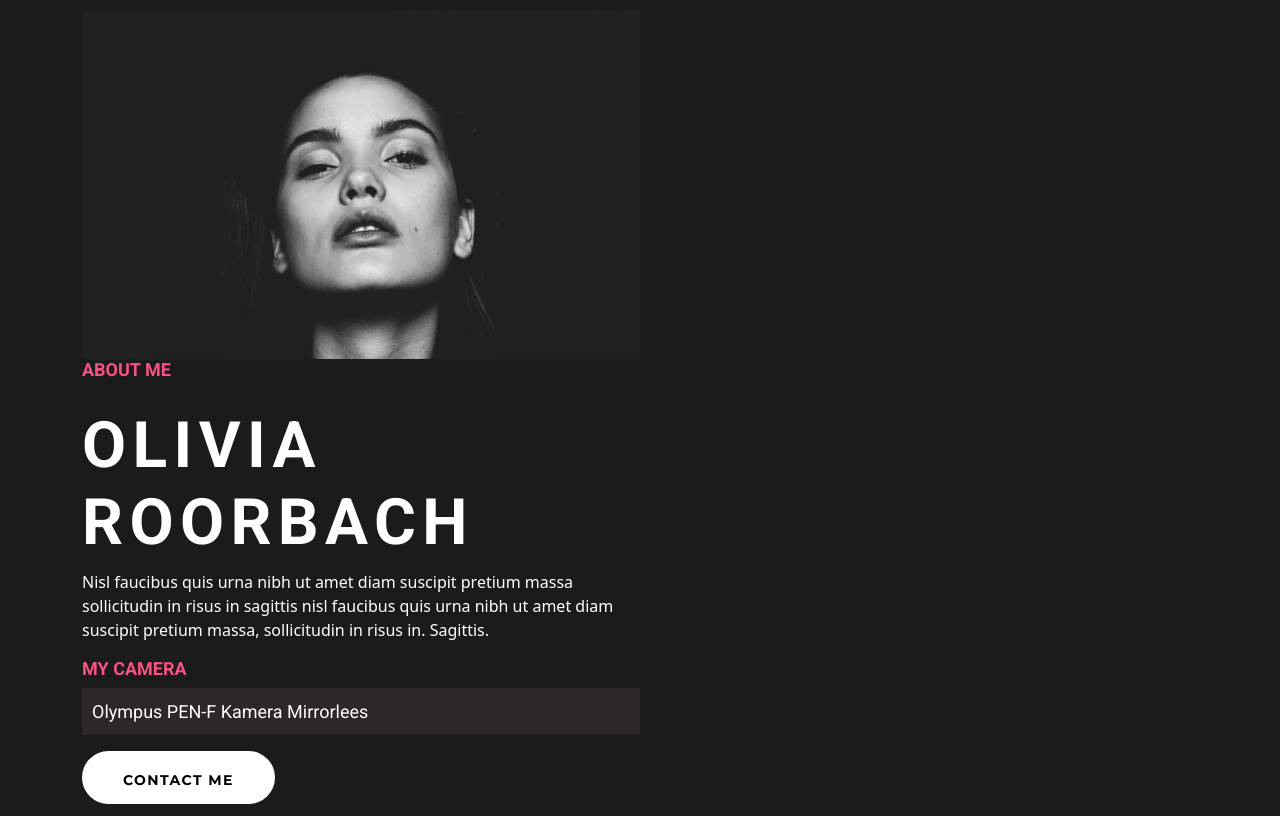
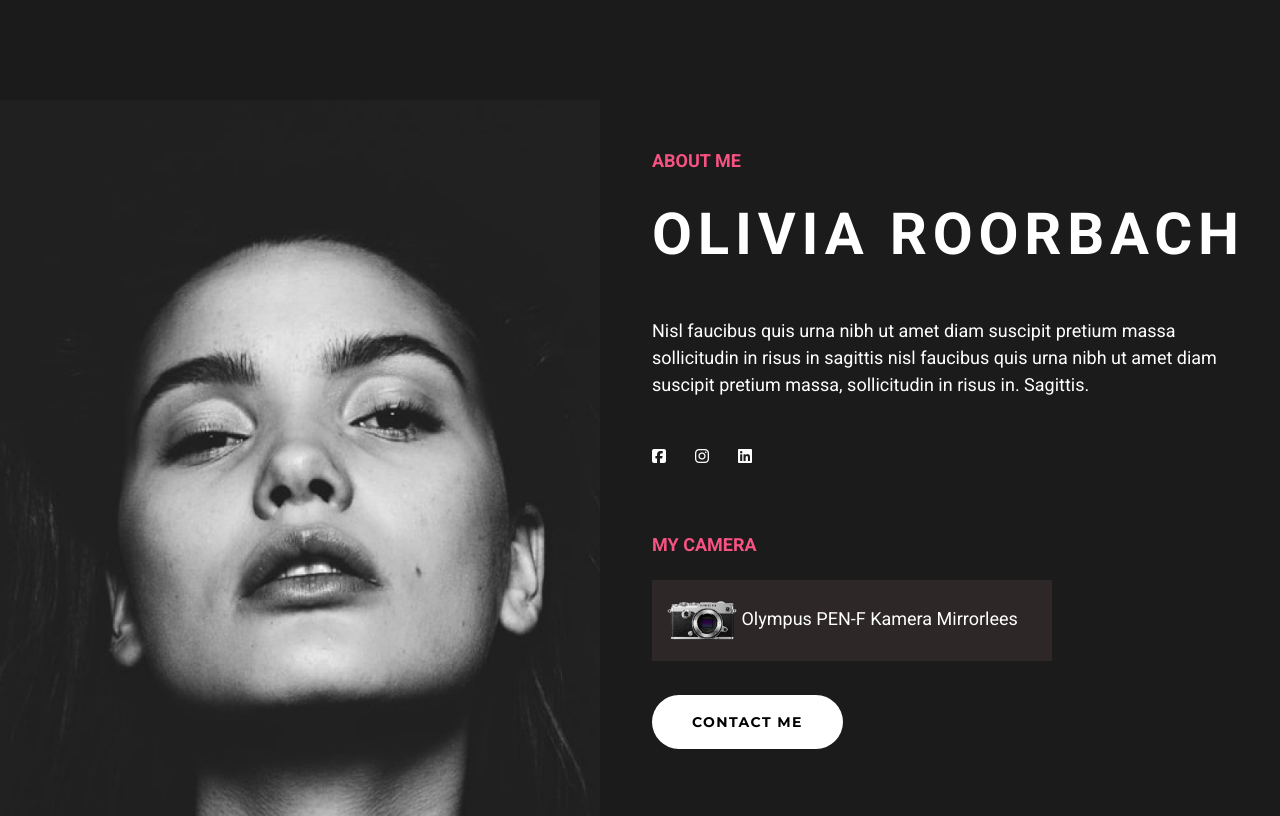
Before and after one commit to oroorbach/Figma_Project, a plain HTML site: page about.html in a window 1280 px wide. Shown: the top 816 px of the page. Drawn offline with nearby package versions, Linux system fonts and the light colour scheme; a web font is replaced by a local one.

Commit message:
Added content for About page

```diff
--- a/about.html
+++ b/about.html
@@ -23,38 +23,48 @@
       href="https://fonts.googleapis.com/css2?family=Montserrat:wght@700&family=Roboto:wght@400;500;700&family=Rozha+One&family=Ubuntu:wght@300;400&display=swap"
       rel="stylesheet"
     />
+    <script
+      src="https://kit.fontawesome.com/fdfc86a323.js"
+      crossorigin="anonymous"
+    ></script>
     <link rel="stylesheet" href="src/styles.css" />
     <title>About | OR Photo</title>
   </head>
   <body>
-    <div class="container">
     <div class="row">
-        <div class="about-content">
       <div class="col-md-6">
-            <img src="images/bg.png" alt="" class="img-fluid" />
+        <img src="images/bg.png" alt="" class="img" />
       </div>
       <div class="col-md-6">
+        <div class="about-content">
           <h4>About Me</h4>
           <h1 class="about-h1">Olivia Roorbach</h1>
-            <p>
+          <p class="mt-5">
             Nisl faucibus quis urna nibh ut amet diam suscipit pretium massa
             sollicitudin in risus in sagittis nisl faucibus quis urna nibh ut
             amet diam suscipit pretium massa, sollicitudin in risus in.
             Sagittis.
           </p>
+          <div class="icon d-flex">
+            <i class="fa-brands fa-square-facebook"></i>
+            <i class="fa-brands fa-instagram"></i>
+            <i class="fa-brands fa-linkedin"></i>
+          </div>
           <h4>My Camera</h4>
-            <div class="camera-content">
-              <p class="camera-content">Olympus PEN-F Kamera Mirrorlees</p>
+          <div class="camera-content mt-4 mb-5">
+            <p>
+              <img src="images/image 34.png" alt="" /> Olympus PEN-F Kamera
+              Mirrorlees
+            </p>
           </div>
-            <a href="#" class="btn start-button">Contact Me</a>
+          <a href="#" class="start-button">Contact Me</a>
         </div>
       </div>
     </div>
-      <div class="d-flex content">
+    <div class="container d-flex content about-section-content">
       <img src="images/Rectangle 107.png" alt="" />
       <img src="images/Rectangle 108.png" alt="" />
       <img src="images/Rectangle 109.png" alt="" />
     </div>
-    </div>
   </body>
 </html>
--- a/src/styles.css
+++ b/src/styles.css
@@ -45,7 +45,7 @@ h1 {
 }
 .about-h1 {
   font-family: var(--main-text);
-  font-size: 64px;
+  font-size: 58px;
   font-weight: 700;
   text-transform: uppercase;
   line-height: 1.2;
@@ -59,12 +59,30 @@ h4 {
 }
 p {
   color: var(--text-color);
+  font-size: 18px;
+  font-family: var(--main-text);
+}
+.icon {
+  color: var(--text-color);
+  justify-content: space-between;
+  max-width: 100px;
+  margin: 50px 0px 70px 0px;
 }
 .camera-content p {
   background-color: #2d2727;
-  padding: 10px;
+  padding: 20px 15px;
   font-size: 18px;
   font-family: var(--main-text);
+  max-width: 400px;
+}
+.about-content {
+  padding: 150px 35px 0px 0px;
+}
+.img {
+  padding-top: 100px;
+  width: 600px;
+  height: 850px;
+  object-fit: cover;
 }
 
 .hero p {
@@ -91,13 +109,12 @@ p {
   letter-spacing: 0.1em;
   text-transform: uppercase;
 }
-.about-content {
-  padding-top: 10px;
-}
-
 .content {
   padding: 20px 0px;
   justify-content: space-between;
+}
+.about-section-content {
+  padding: 100px 0px 50px 0px;
 }
 
 @media (max-width: 800px) {
```
Also changed, not shown: index.html (+1 -1 lines), images/image 34.png (added). Lines whose indentation alone changed are shown as unchanged.
